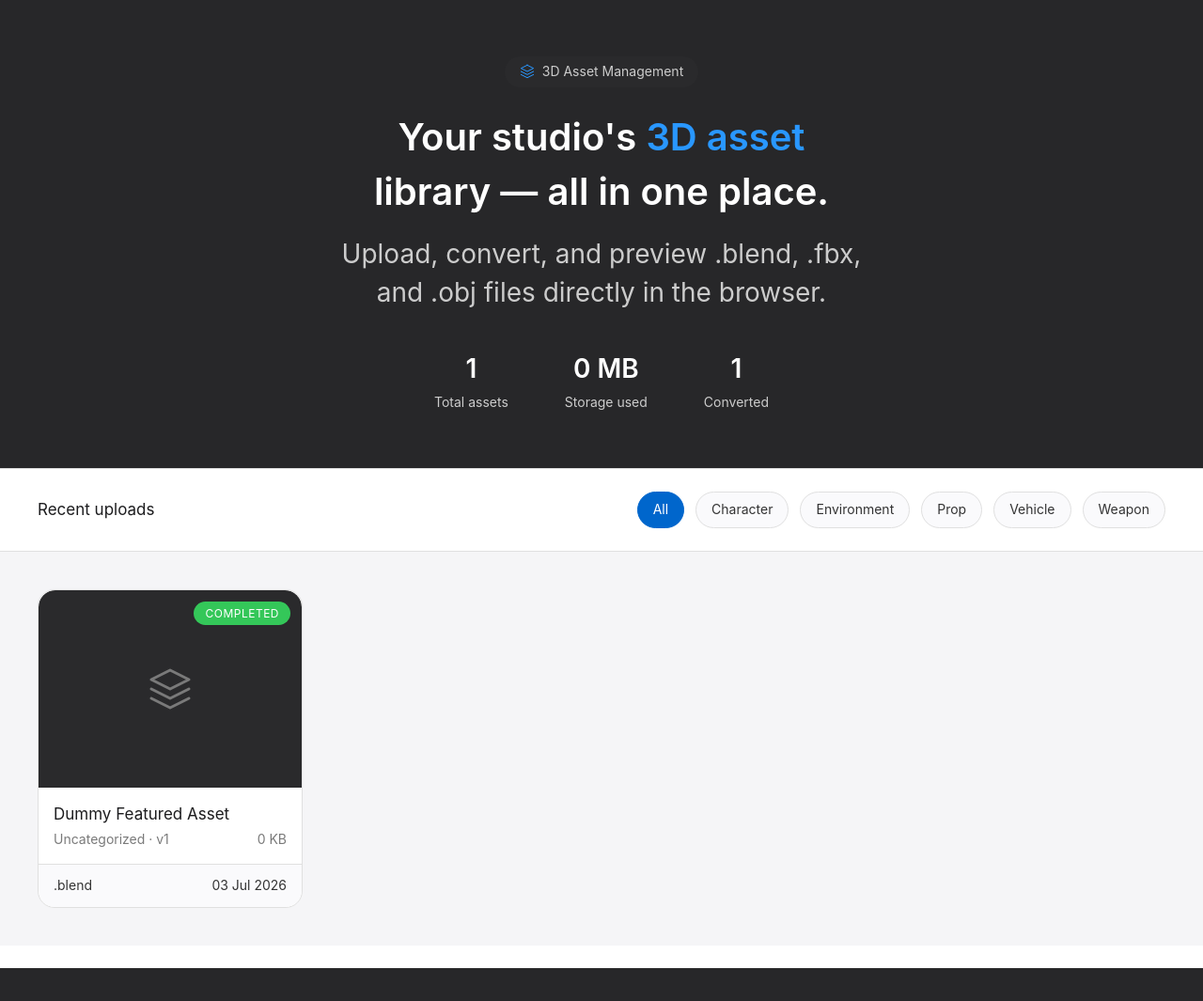
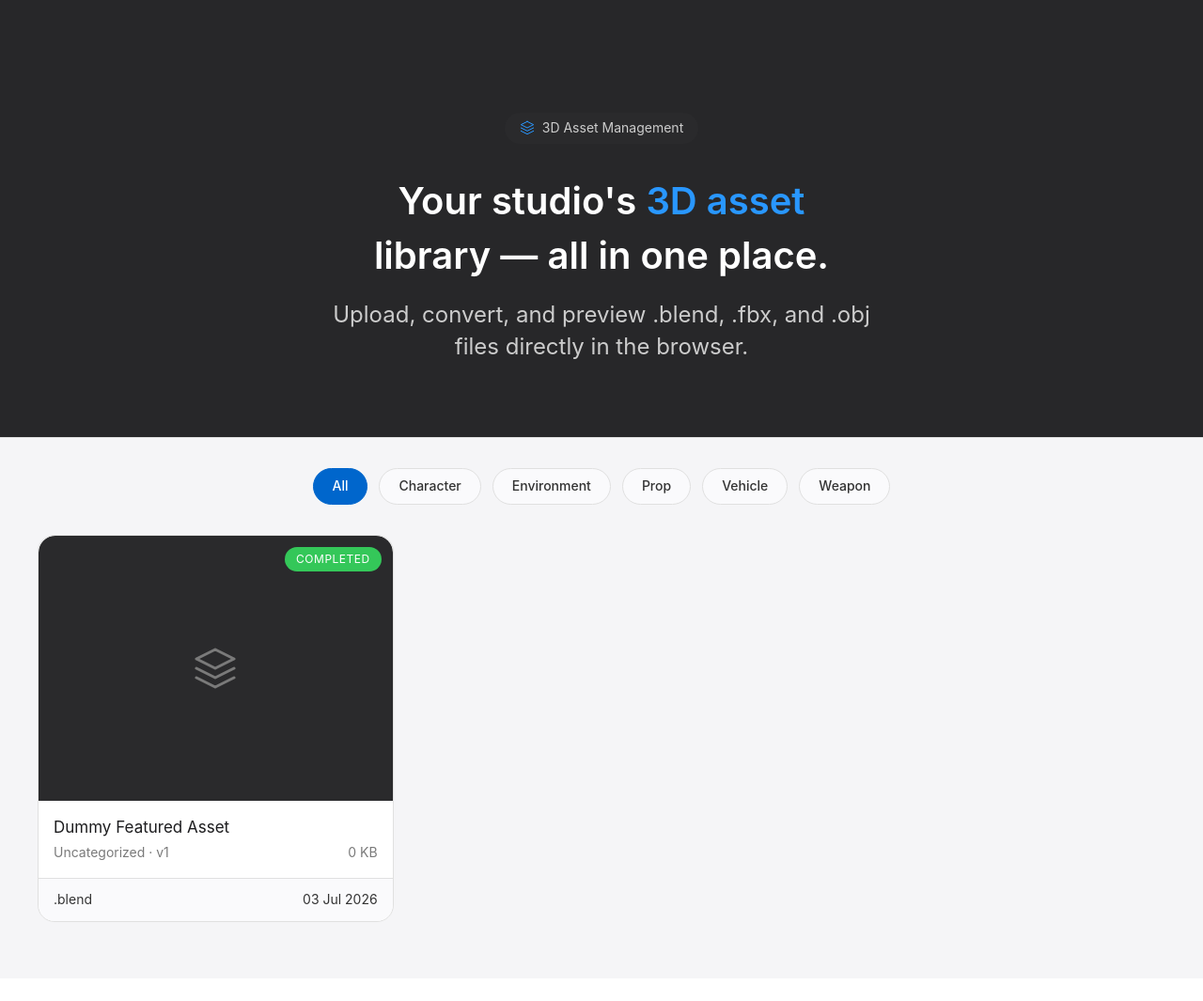
Before and after one commit to rakyann/DAM-Studio, a Laravel app: page /assets in a window 1280 px wide. Shown: the part 60-1125 px from the top of the page at 94% size. Before the commit the page ends 1090 px from the top, so only its background shows below. Run offline with Laravel 12, Linux system fonts and the light colour scheme; a user stored in the database is signed in; data comes from the database, SQL or seed files in the repository; style sheets or scripts are compiled from the project's sources.

Commit message:
style(library): redesign dashboard layout based on Dribbble pattern, remove stats, and refine composition

```diff
--- a/resources/css/app.css
+++ b/resources/css/app.css
@@ -759,11 +759,15 @@
 
 /* Dashboard Hero (index.blade.php) */
 .hero {
-  padding: 60px 40px;
+  padding: 120px 40px 80px 40px;
   background-color: var(--surface-tile-1);
   color: var(--body-on-dark);
   text-align: center;
   border-bottom: 1px solid var(--hairline);
+  display: flex;
+  flex-direction: column;
+  align-items: center;
+  justify-content: center;
 }
 
 .hero-tag {
@@ -775,7 +779,7 @@
   border-radius: var(--rounded-pill);
   font-size: 14px;
   color: var(--body-muted);
-  margin-bottom: 24px;
+  margin-bottom: 32px;
 }
 .hero-tag svg {
   width: 16px;
@@ -795,59 +799,39 @@
 }
 
 .hero-sub {
-  font-size: 28px;
+  font-size: 24px;
   color: var(--body-muted);
   max-width: 600px;
-  margin: 0 auto 40px auto;
-}
-
-.hero-stats {
-  display: flex;
-  flex-wrap: wrap;
-  justify-content: center;
-  gap: 60px;
-}
-.hero-stats > div {
-  display: flex;
-  flex-direction: column;
-  align-items: center;
-  gap: 4px;
-}
-.hero-stat-val {
-  font-size: 28px;
-  font-weight: 600;
-  color: var(--body-on-dark);
-}
-.hero-stat-label {
-  font-size: 14px;
-  color: var(--body-muted);
+  margin: 0 auto;
+  line-height: 1.4;
 }
 
 /* Toolbar & Filters */
-.toolbar {
-  padding: 24px 40px;
+.filter-bar {
+  padding: 32px 40px 16px 40px;
   display: flex;
   align-items: center;
-  justify-content: space-between;
-  border-bottom: 1px solid var(--hairline);
-  background: var(--canvas);
+  justify-content: center;
+  background: var(--canvas-parchment);
 }
-.toolbar-label {
-  font-size: 17px;
-  color: var(--ink);
-}
+
 .filter-row {
   display: flex;
+  flex-wrap: wrap;
   gap: 12px;
+  justify-content: center;
 }
 .chip {
   background: var(--surface-pearl);
   border: 1px solid var(--hairline);
-  padding: 8px 16px;
+  padding: 8px 20px;
   border-radius: var(--rounded-pill);
   font-size: 14px;
+  font-weight: 500;
   color: var(--ink-muted-80);
   transition: all 0.2s;
+  cursor: pointer;
+  text-decoration: none;
 }
 .chip:hover, .chip.on {
   background: var(--primary);
@@ -857,10 +841,10 @@
 
 /* Asset Grid & Cards */
 .asset-grid {
-  padding: 40px;
+  padding: 16px 40px 60px 40px;
   display: grid;
-  grid-template-columns: repeat(auto-fill, minmax(280px, 1fr));
-  gap: 24px;
+  grid-template-columns: repeat(auto-fill, minmax(300px, 1fr));
+  gap: 32px;
   background-color: var(--canvas-parchment);
 }
 
--- a/resources/views/assets/index.blade.php
+++ b/resources/views/assets/index.blade.php
@@ -10,24 +10,10 @@
     </div>
     <h1 class="hero-title">Your studio's <span>3D asset</span><br>library — all in one place.</h1>
     <p class="hero-sub">Upload, convert, and preview .blend, .fbx, and .obj files directly in the browser.</p>
-    <div class="hero-stats">
-        <div>
-            <div class="hero-stat-val">{{ $assets->total() }}</div>
-            <div class="hero-stat-label">Total assets</div>
-        </div>
-        <div>
-            <div class="hero-stat-val">{{ round($assets->sum('file_size') / 1024 / 1024, 1) }} MB</div>
-            <div class="hero-stat-label">Storage used</div>
-        </div>
-        <div>
-            <div class="hero-stat-val">{{ $assets->where('status', 'completed')->count() }}</div>
-            <div class="hero-stat-label">Converted</div>
-        </div>
-    </div>
+
 </div>
 
-<div class="toolbar">
-    <span class="toolbar-label">Recent uploads</span>
+<div class="filter-bar">
     <div class="filter-row">
         <a href="{{ route('assets.index') }}" class="chip {{ !request('category') ? 'on' : '' }}">All</a>
         @foreach(['character','environment','prop','vehicle','weapon'] as $cat)
```
